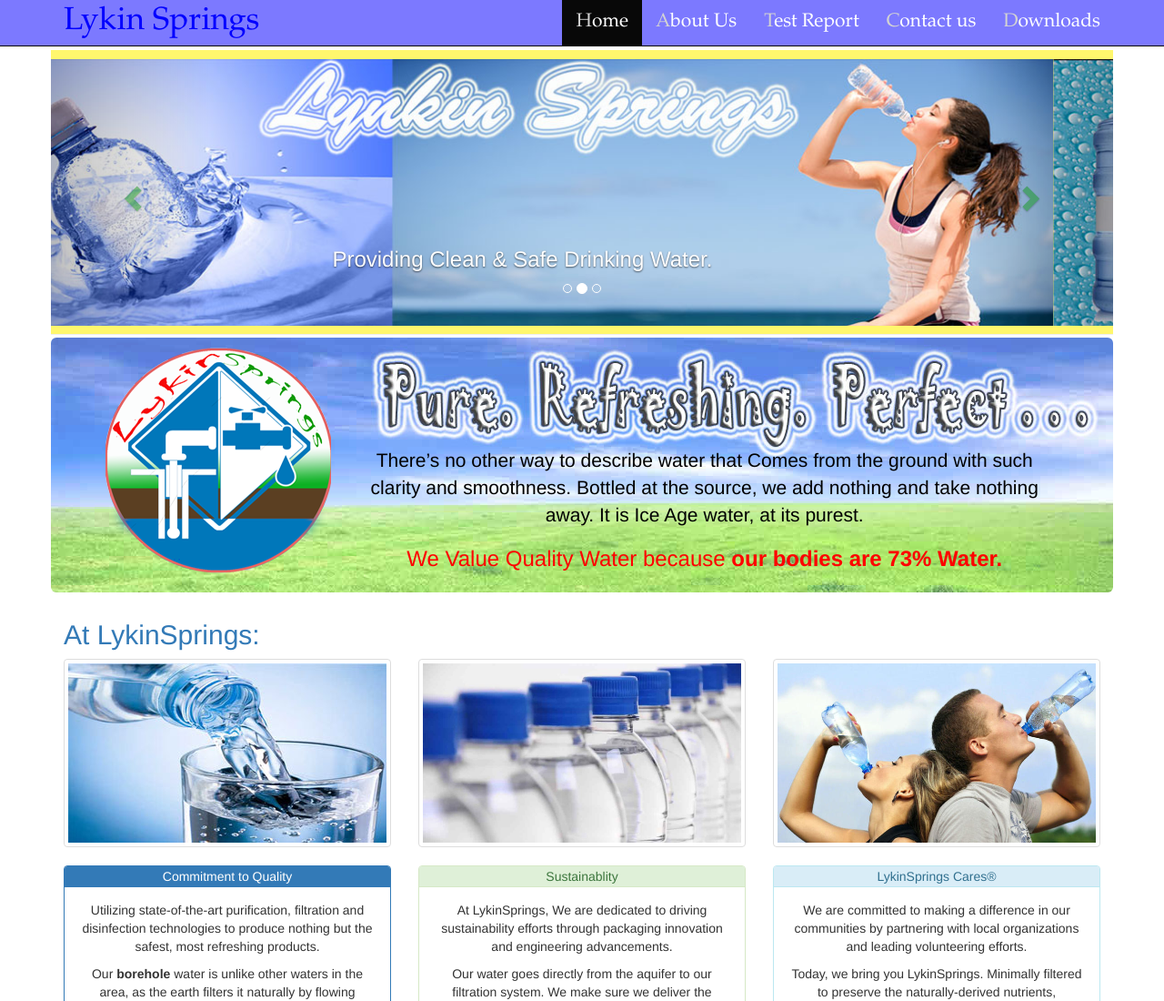
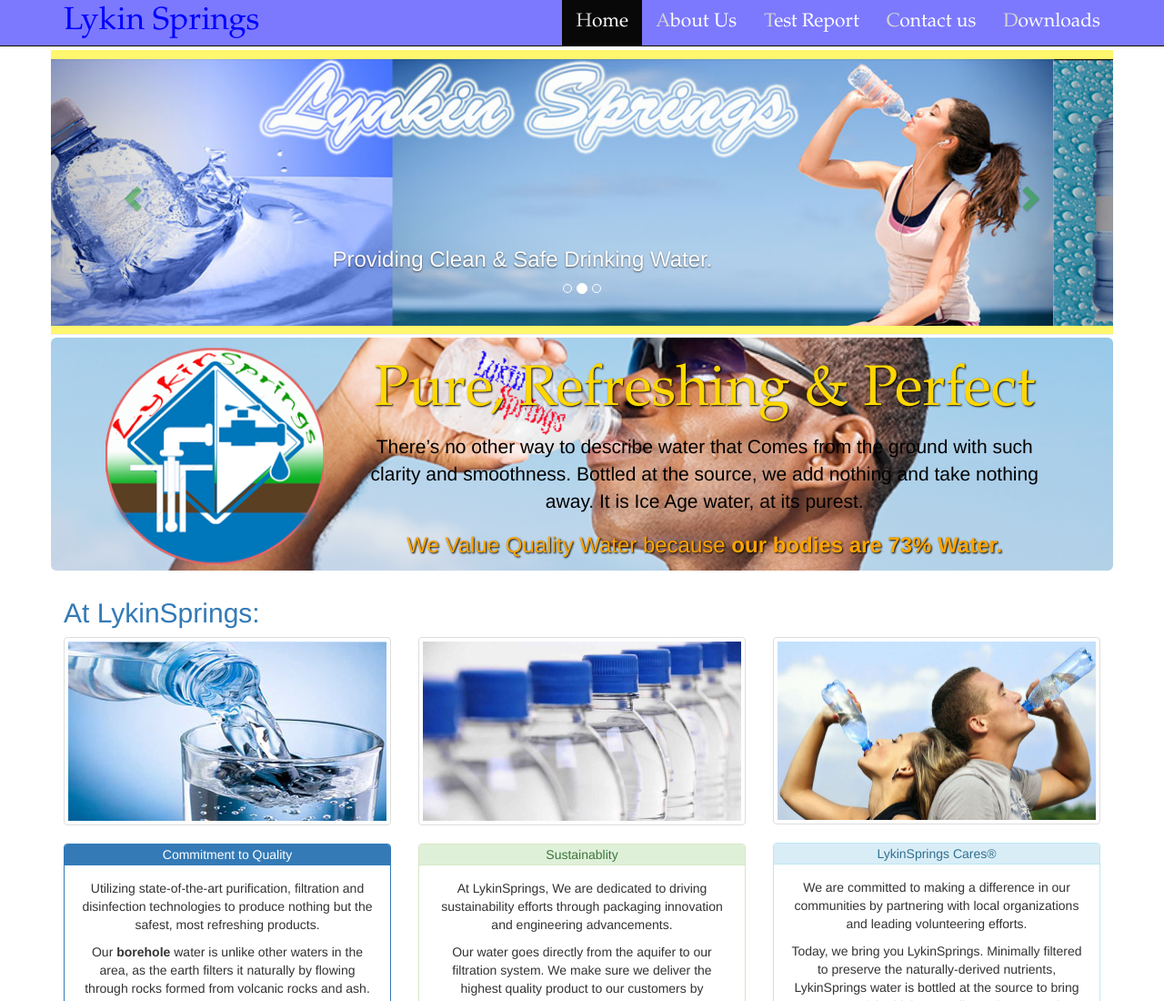
Before and after one commit to mulukadan/lykinsprings, a plain HTML site: page index.html in a window 1280 px wide. Shown: the top 1100 px of the page at 91% size. Drawn offline with Linux system fonts and the light colour scheme.

Commit message:
editted jumbotron

```diff
--- a/css/styles.css
+++ b/css/styles.css
@@ -35,32 +35,37 @@
   font-size:      2.5em;
 }
 .jumbotron{
-  background-image: url("../img/ab1.jpg");
+  background: url("../img/man.png") no-repeat center center fixed;
+  -webkit-background-size: cover;
+  -moz-background-size: cover;
+  -o-background-size: cover;
+  background-size: cover;
   text-align: center;
-  /*background-color: #DAC5FF;*/
   margin-left: -14px;
   margin-right: -14px;
   padding-top: 5px;
   padding-bottom: 5px;
-  height: 280px;
+  }
+.jumbotron h1{
+    color: #FFD700;
+    text-shadow: 1px 1px 2px black;
+    /*font-family: Tahoma, Geneva, sans-serif;*/
+    font-family:    Garamond;
   }
 .jumbotron p{
   color: black;
-  margin-top: 115px;
 }
 .jumbotron h3{
-  color: red;
-
+  color: #FFA500;
+  text-shadow: 1px 1px 2px black;
+  /*font-family: Brush Script MT,cursive;*/
+  font-family: Copperplate / Copperplate Gothic Light, sans-serif;
 }
 .jumbotron img{
-  float: left;
   margin-top: -5px;
   margin-bottom: -25px;
-}
-/*#logoimg{
-  margin-top: -25px;
+  }
 
-}*/
 .thumbnail img:hover{
   transform: scale(1.1);
 }
--- a/index.html
+++ b/index.html
@@ -79,9 +79,10 @@
       <div class="jumbotron">
         <div class="row">
           <div class="col-md-3">
-            <img src="img/logo.png" alt="" id="logoimg">
+            <img src="img/logo.png" alt="" id="logoimg" class="img-responsive">
           </div>
           <div class="col-md-9">
+            <h1>Pure, Refreshing & Perfect</h1>
             <p>There’s no other way to describe water that Comes from the ground with such clarity and smoothness. Bottled at the source, we add nothing and take nothing away. It is Ice Age water, at its purest.</p>
             <h3>We Value Quality Water because <strong>our bodies are 73% Water.</strong></h3>
           </div>
```
Also changed, not shown: img/man.png (added).
